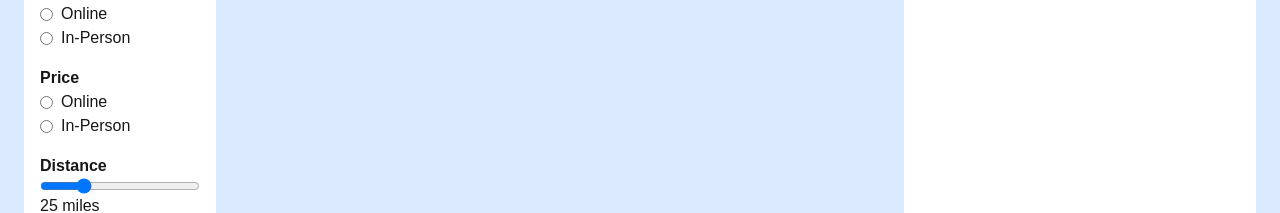
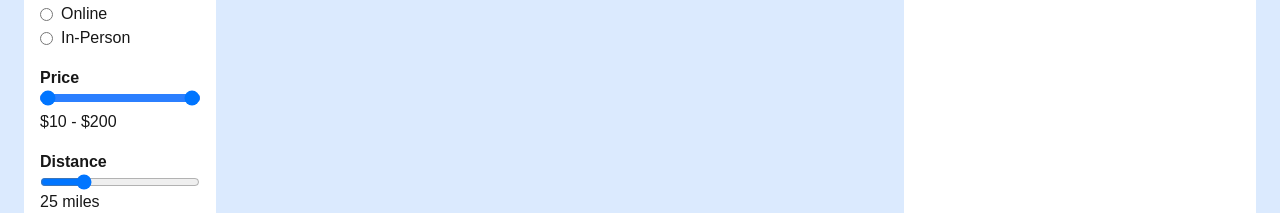
Before and after one commit to SayeGorgor/tutorME, a Next.js app in the folder frontend/: page /tutors in a window 1280 px wide. Shown: the part 173-386 px from the top of the page. Built offline with nearby package versions, Linux system fonts and the light colour scheme; no server answers.

Commit message:
updated price slider for /tutors page

```diff
--- /dev/null
+++ b/frontend/app/tutors/(main page)/TutorPage.module.css
@@ -0,0 +1,37 @@
+.range-slider {
+  appearance: none;
+  background: transparent;
+  pointer-events: none;
+}
+
+.range-slider::-webkit-slider-runnable-track {
+  background: transparent;
+}
+
+.range-slider::-moz-range-track {
+  background: transparent;
+}
+
+.range-slider::-moz-range-thumb {
+  pointer-events: auto;
+  width: 16px;
+  height: 16px;
+  border-radius: 50%;
+  /* background: white;
+  border: 1px solid #9ca3af; */
+  cursor: pointer;
+}
+
+.range-slider::-webkit-slider-thumb {
+  /* appearance: none; */
+  pointer-events: auto;
+  width: 16px;
+  height: 16px;
+  border-radius: 50%;
+  /* background: white;
+  border: 1px solid #9ca3af; */
+}
+
+input::-webkit-slider-thumb {
+    cursor: pointer;
+}
--- a/frontend/app/tutors/(main page)/page.tsx
+++ b/frontend/app/tutors/(main page)/page.tsx
@@ -6,6 +6,8 @@ import { LANGUAGES } from "@/constants/languages";
 import type { Location, User, TutorProfile } from "@/lib/types";
 import TutorCard from "@/components/TutorCard";
 import { getTutors } from "@/lib/api/actions/client-actions";
+
+import styles from "./TutorPage.module.css";
 
 export default function TutorsPage() {
     const searchParams = useSearchParams();
@@ -19,6 +21,14 @@ export default function TutorsPage() {
 
     const [maxDistance, setMaxDistance] = useState(25);
     const [tutors, setTutors] = useState<TutorProfile[]>([]);
+
+    const [maxPrice, setMaxPrice] = useState(200);
+    const [minPrice, setMinPrice] = useState(10);
+
+    const min = 10;
+    const max = 200;
+    const minPercent = ((minPrice - min) / (max - min)) * 100;
+    const maxPercent = ((maxPrice - min) / (max - min)) * 100;
 
     const [hasError, setHasError] = useState(false);
     const [sysMessage, setSysMessage] = useState("");
@@ -65,14 +75,46 @@ export default function TutorsPage() {
                         </label>
                     </fieldset>
 
-                    <fieldset>
+                    <fieldset className="flex flex-col gap-2">
                         <legend className="font-bold">Price</legend>
-                        <label className="flex items-center gap-2">
-                            <input type="radio" name="session-type" value="online" /> Online
-                        </label>
-                        <label className="flex items-center gap-2">
-                            <input type="radio" name="session-type" value="in-person" /> In-Person
-                        </label>
+                        <div className="group relative">
+                            {/* Background track */}
+                            <div className="absolute top-2 -translate-y-1/2 h-2 w-full bg-gray-100 border border-gray-400/75 group-hover:border-gray-400 rounded-full" />
+
+                            {/* Selected range */}
+                            <div
+                            className="absolute top-2 -translate-y-1/2 h-2 bg-blue-500 group-hover:bg-blue-700 rounded-full"
+                            style={{
+                                left: `${minPercent}%`,
+                                width: `${maxPercent - minPercent}%`,
+                            }}
+                            />
+
+                            <input
+                            type="range"
+                            min={min}
+                            max={max}
+                            step={5}
+                            value={minPrice}
+                            onChange={(e) =>
+                                setMinPrice(Math.min(Number(e.target.value), maxPrice - 5))
+                            }
+                            className={`${styles["range-slider"]} absolute w-full appearance-none bg-transparent`}
+                            />
+
+                            <input
+                            type="range"
+                            min={min}
+                            max={max}
+                            step={5}
+                            value={maxPrice}
+                            onChange={(e) =>
+                                setMaxPrice(Math.max(Number(e.target.value), minPrice + 5))
+                            }
+                            className={`${styles["range-slider"]} absolute w-full appearance-none bg-transparent`}
+                            />
+                        </div>
+                        <span className="mt-3">${minPrice} - ${maxPrice}</span>
                     </fieldset>
 
                     <label className="flex flex-col">
```
